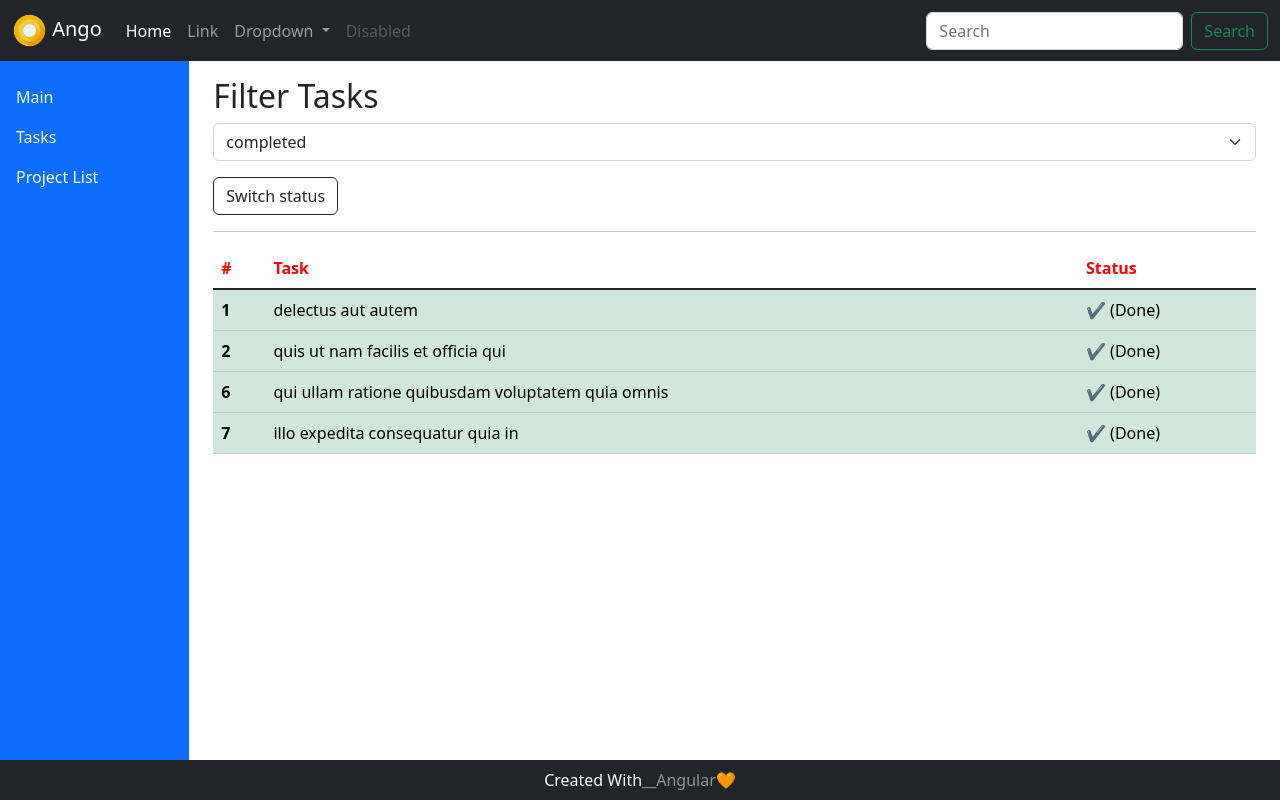
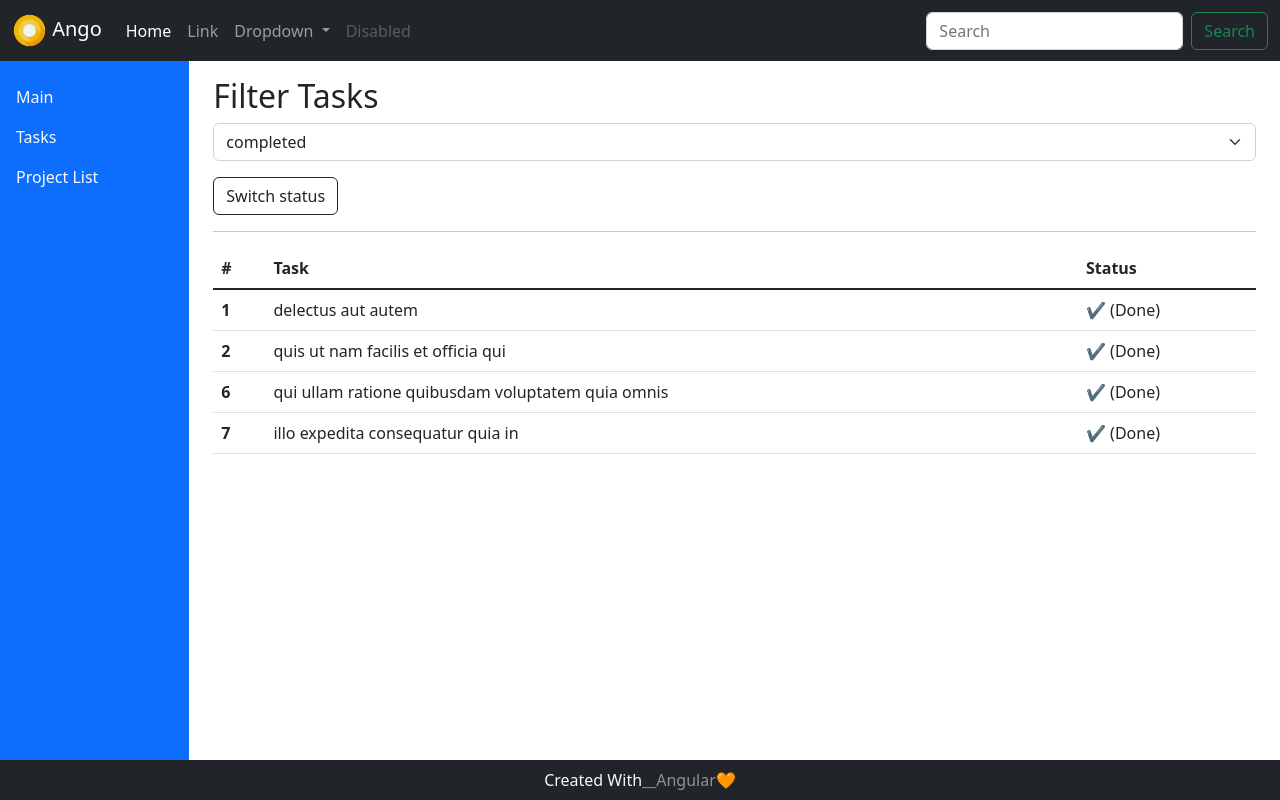
Before and after one commit to Ak-ram/angularFirstProject, an Angular app: page / in a window 1280 px wide. Built offline with nearby package versions, Linux system fonts and the light colour scheme.

Commit message:
Update tasks.component.html and lightbox.directive.ts

```diff
--- a/src/app/Components/tasks/tasks.component.html
+++ b/src/app/Components/tasks/tasks.component.html
@@ -11,7 +11,7 @@
 <hr />
 <table class="table ">
   <thead>
-    <tr LightBox>
+    <tr>
       <th scope="col">#</th>
       <th scope="col">Task</th>
       <th scope="col">Status</th>
@@ -20,12 +20,14 @@
   <tbody class="table-group-divider">
     <ng-container *ngFor="let task of taskList; index as i;even as isEven"
     >
+    <!-- [ngClass] = "{
+      'table-success': task.completed,
+      'table-danger': !task.completed
+    }" -->
     <tr
     *ngIf = "currentStateIs == task.stateId"
-    [ngClass] = "{
-      'table-success': task.completed,
-      'table-danger': !task.completed
-    }"
+    LightBox
+
     >
       <th>{{i+1}}</th>
       <td>{{task.title}}</td>
--- a/src/app/Directives/lightbox.directive.ts
+++ b/src/app/Directives/lightbox.directive.ts
@@ -4,13 +4,11 @@ import { Directive, ElementRef, HostListener } from '@angular/core';
   selector: '[LightBox]',
 })
 export class LightBoxDirective {
-  constructor(private elemRef: ElementRef) {
-    this.elemRef.nativeElement.style.color = 'red';
-  }
+  constructor(private elemRef: ElementRef) {}
   @HostListener('mouseenter') onMouseEnter() {
-    this.elemRef.nativeElement.classList.add('bg-danger');
+    this.elemRef.nativeElement.classList.add('text-bg-primary');
   }
   @HostListener('mouseleave') onMouseLeave() {
-    this.elemRef.nativeElement.classList.remove('bg-dark');
+    this.elemRef.nativeElement.classList.remove('text-bg-primary');
   }
 }
```
